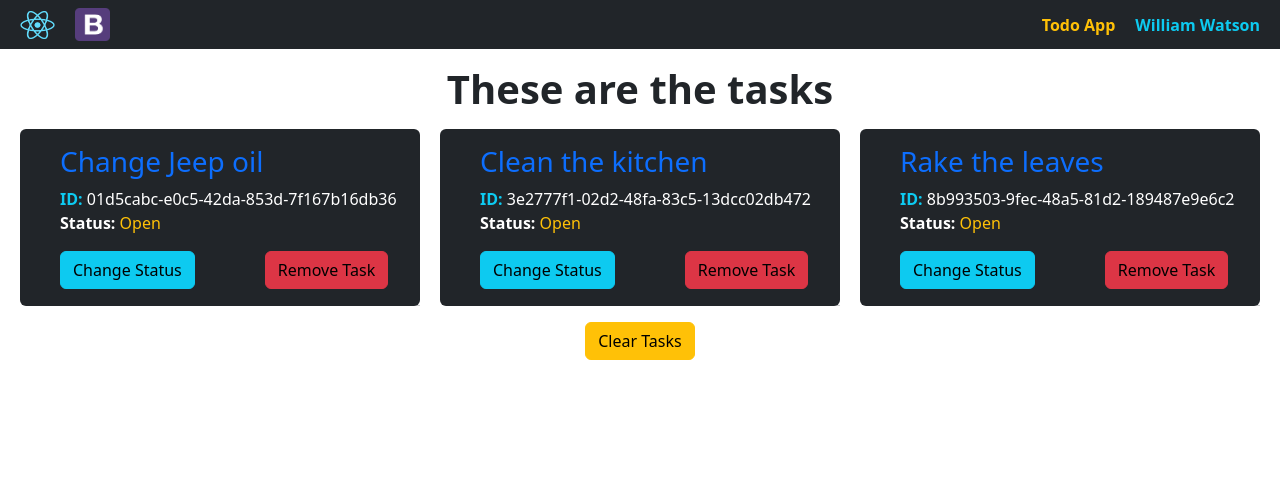
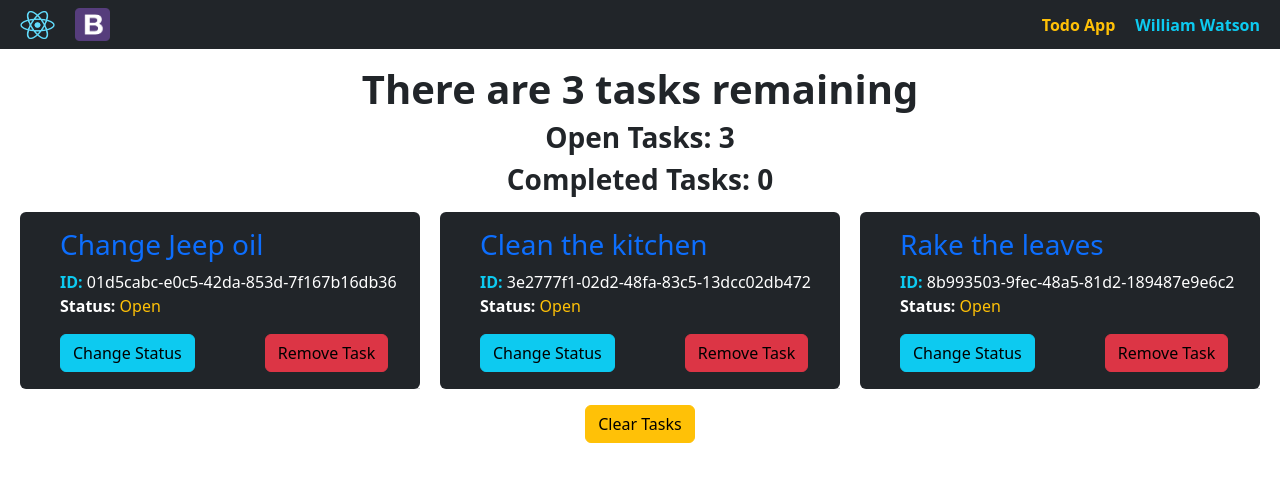
Before and after one commit to threnody5/INFO-5143-lab, a React (Create React App) app: page / in a window 1280 px wide. Shown: the top 482 px of the page. Built offline with nearby package versions, Linux system fonts and the light colour scheme.

Commit message:
add tracker for tasks remaining, open tasks and completed tasks

```diff
--- a/src/components/Tasks/Task/index.jsx
+++ b/src/components/Tasks/Task/index.jsx
@@ -1,6 +1,6 @@
 /** @format */
 
-export default function Task({ id, title, status, setTask, removeTask}) {
+export default function Task({ id, title, status, setTask, removeTask }) {
   return (
     <div
       className='bg-dark pt-3 rounded'
--- a/src/components/Tasks/index.jsx
+++ b/src/components/Tasks/index.jsx
@@ -1,6 +1,6 @@
 /** @format */
 
-import { useState } from 'react';
+import { useState, useEffect } from 'react';
 import { v4 as uuid } from 'uuid';
 
 import Task from './Task';
@@ -26,6 +26,23 @@ export default function Tasks() {
     },
   ]);
 
+  const [countTasks, setCountTasks] = useState();
+  const [openStatusCount, setOpenStatusCount] = useState();
+  const [completedStatusCount, setCompletedStatusCount] = useState();
+
+  let displayedTasks;
+
+  useEffect(() => {
+    const currentTasks = tasks.filter((task) => task).length;
+    setCountTasks(currentTasks);
+    const openTasks = tasks.filter((task) => task.status === 'Open').length;
+    setOpenStatusCount(openTasks);
+    const completedTasks = tasks.filter(
+      (task) => task.status === 'Completed'
+    ).length;
+    setCompletedStatusCount(completedTasks);
+  });
+
   const setTaskHandler = (id) => {
     const updatedTask = [...tasks];
     updatedTask.forEach((selectedTask) => {
@@ -49,23 +66,40 @@ export default function Tasks() {
     setTasks(clearedTasks);
   };
 
+  if (countTasks > 1) {
+    displayedTasks = `There are ${countTasks} tasks remaining`;
+  } else if (countTasks == 0) {
+    displayedTasks = `There are no tasks remaining`;
+  } else {
+    displayedTasks = `There is ${countTasks} task remaining`;
+  }
+
   return (
     <>
       <div className='container-fluid mt-3 mb-3'>
         <h1 style={{ fontWeight: 'bold', textAlign: 'center' }}>
-          These are the tasks
+          {displayedTasks}
         </h1>
+        <h3 style={{ fontWeight: 'bold', textAlign: 'center' }}>
+          Open Tasks: {openStatusCount}
+        </h3>
+        <h3 style={{ fontWeight: 'bold', textAlign: 'center' }}>
+          Completed Tasks: {completedStatusCount}
+        </h3>
       </div>
       <div className='container'>
         <div
-        style={{ display: 'flex', flexDirection: 'row', gap: 20, justifyContent: 'center' }}
-        className='mr-3'
+          style={{
+            display: 'flex',
+            flexDirection: 'row',
+            gap: 20,
+            justifyContent: 'center',
+          }}
+          className='mr-3'
         >
           {tasks.map((mappedTask, key) => {
             return (
-              <div
-              key={key}
-              >
+              <div key={key}>
                 <Task
                   key={key}
                   id={mappedTask.id}
@@ -81,7 +115,6 @@ export default function Tasks() {
         <div style={{ justifyContent: 'center', textAlign: 'center' }}>
           <button
             className='btn btn-warning mb-5'
-            // style={{ marginLeft: 150 }}
             onClick={() => {
               clearTasksHandler();
             }}
```
